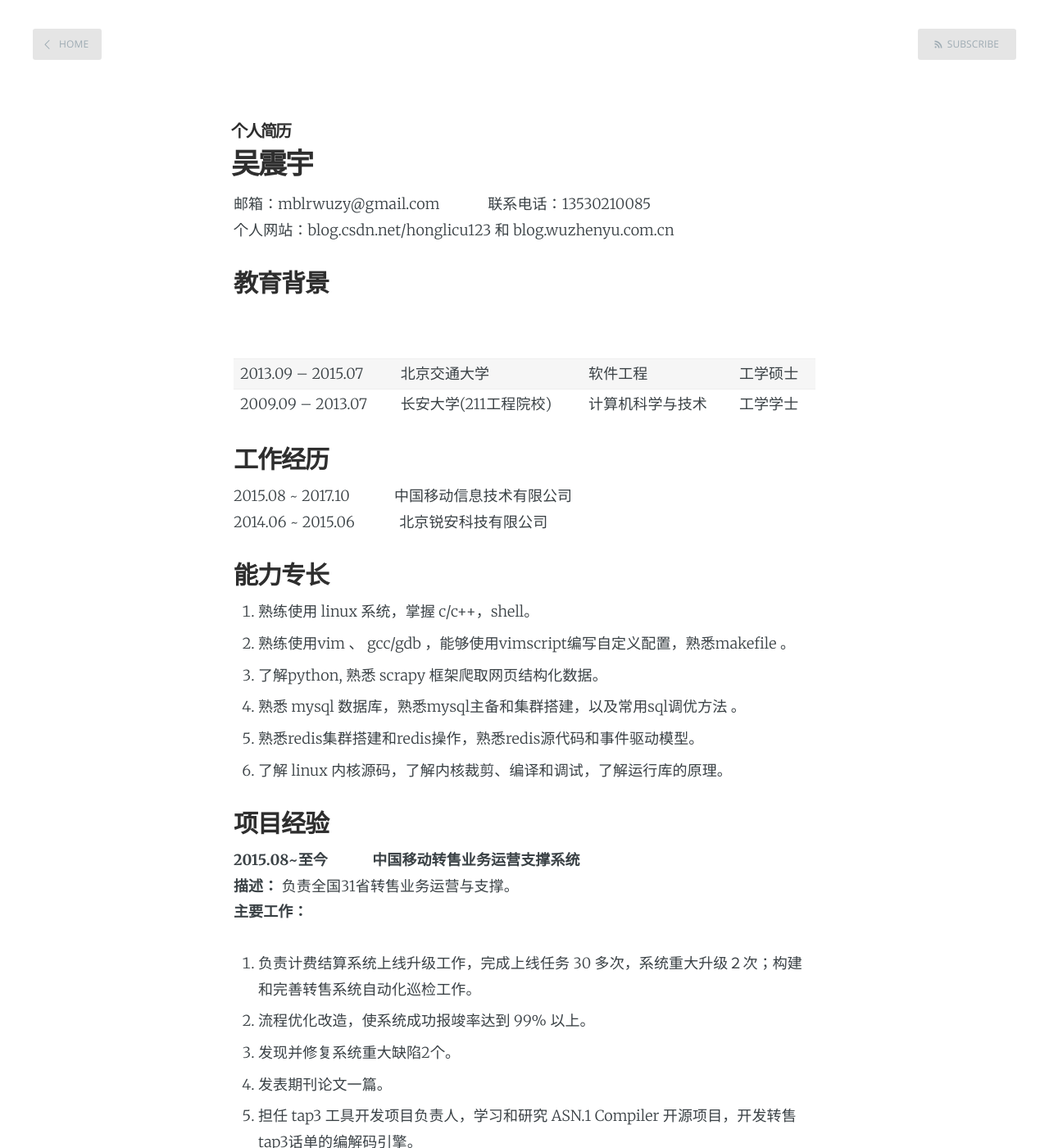
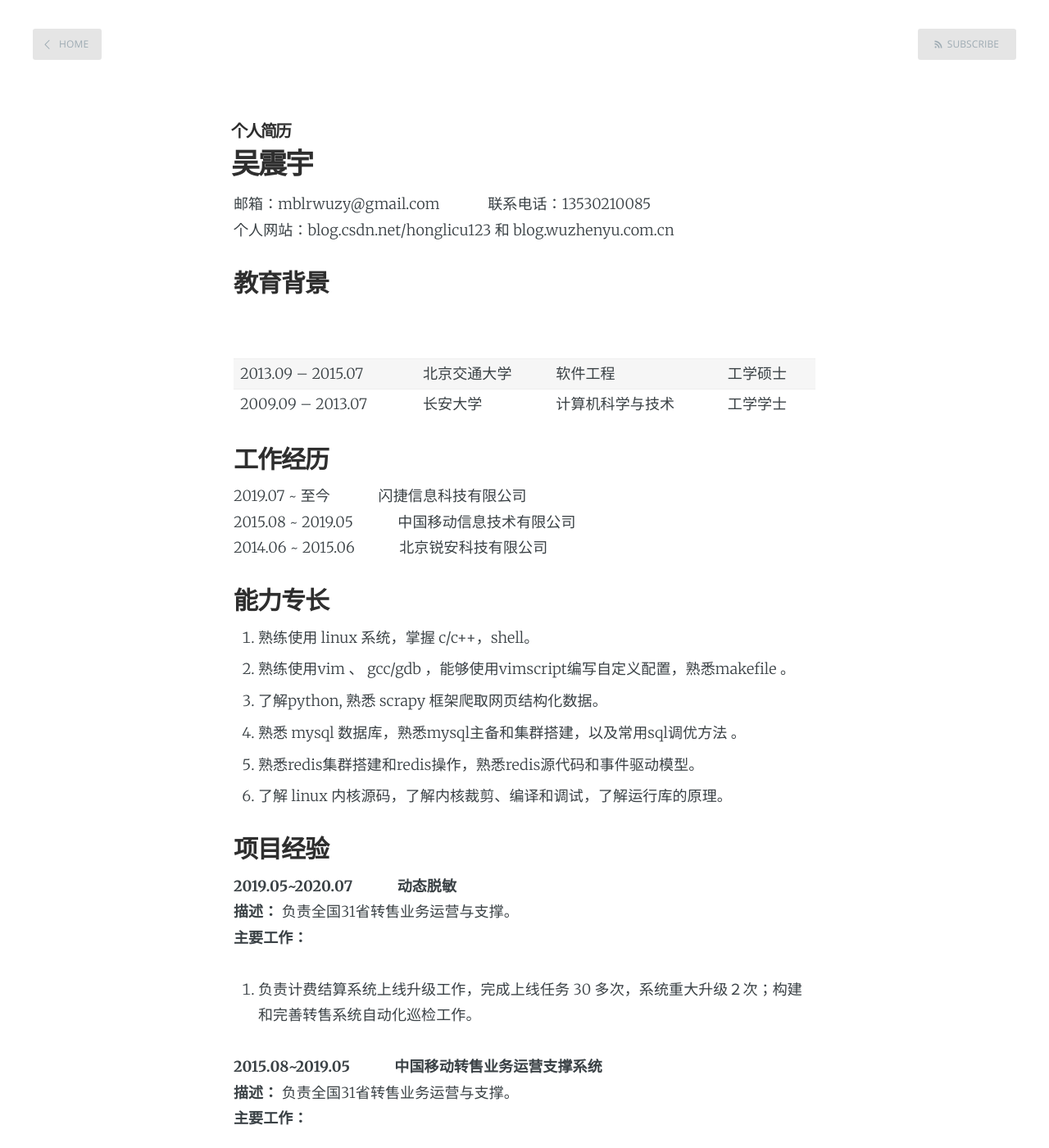
Before and after one commit to small-cat/small-cat.github.io, a Jekyll site: the page built from about.md, in a window 1280 px wide and 1400 px high. Shown: the whole window at 82% size. Built offline with Jekyll 4.4.1, drawn with Linux system fonts in a browser that asks for light colours; comment, search, counter and statistics services are not loaded.

Commit message:
change aboutme.md

```diff
--- a/about.md
+++ b/about.md
@@ -16,14 +16,16 @@ title: 个人简历
 <td>工学硕士</td>
 </tr>
 <tr>
-    <td>2009.09 – 2013.07</td>
-    <td>长安大学(211工程院校)</td>
-    <td>计算机科学与技术</td>
-    <td>工学学士</td>
+<td>2009.09 – 2013.07</td>
+<td>长安大学</td>
+<td>计算机科学与技术</td>
+<td>工学学士</td>
 </tr>
 </table>
+
 ## 工作经历
-2015.08 ~ 2017.10　　　中国移动信息技术有限公司<br>
+2019.07 ~ 至今　　　   闪捷信息科技有限公司<br>
+2015.08 ~ 2019.05　　　中国移动信息技术有限公司<br>
 2014.06 ~ 2015.06　　　北京锐安科技有限公司
 
 ## 能力专长
@@ -35,7 +37,13 @@ title: 个人简历
 6. 了解 linux 内核源码，了解内核裁剪、编译和调试，了解运行库的原理。
 
 ## 项目经验
-**2015.08~至今　　　中国移动转售业务运营支撑系统**<br>**描述：** 负责全国31省转售业务运营与支撑。<br>**主要工作：**
+**2019.05~2020.07　　　动态脱敏**<br>**描述：** 负责全国31省转售业务运营与支撑。<br>**主要工作：**
+
+1. 负责计费结算系统上线升级工作，完成上线任务 30 多次，系统重大升级２次；构建和完善转售系统自动化巡检工作。
+
+
+
+**2015.08~2019.05　　　中国移动转售业务运营支撑系统**<br>**描述：** 负责全国31省转售业务运营与支撑。<br>**主要工作：**
 
 1. 负责计费结算系统上线升级工作，完成上线任务 30 多次，系统重大升级２次；构建和完善转售系统自动化巡检工作。
 2. 流程优化改造，使系统成功报竣率达到 99% 以上。
```
Also changed, not shown: 1 other file.
